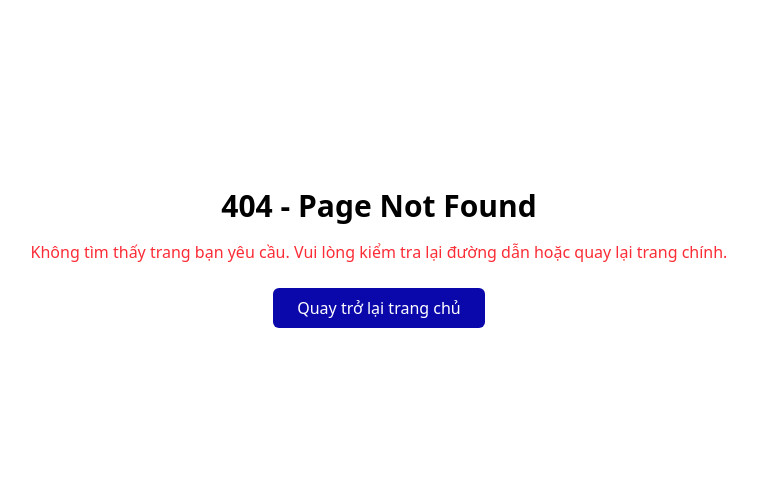
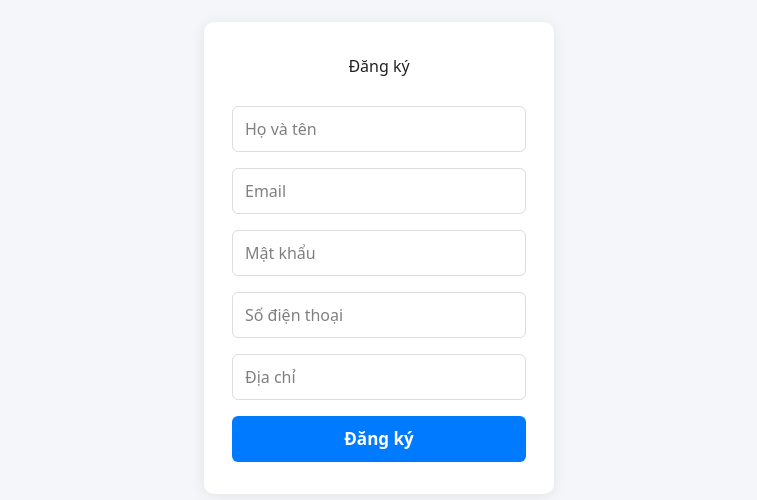
Before and after one commit to Vanthu004/DATN_WebQuantri, a React (Vite) app in the folder admin/: page /register in a window 1280 px wide. Before the commit this address had no page. Shown: the part 142-642 px from the top of the page, without its empty margins (261-1018 px from the left). Built offline with nearby package versions, Linux system fonts and the light colour scheme.

Commit message:
Login, Register, PrivateRouter
Đăng ký, đăng nhập, private router

```diff
--- a/admin/src/App.tsx
+++ b/admin/src/App.tsx
@@ -10,11 +10,16 @@ import { ToastContainer } from "react-toastify";
 import UpdateCategory from "./pages/categories/UpdateCategory";
 import AddProduct from "./pages/products/AddProduct";
 import UpdateProduct from "./pages/products/UpdateProduct";
+import RegisterPage from "./pages/auths/register";
+import Login from "./pages/auths/login";
+import PrivateRouter from "./hooks/PrivateRouter";
 
 function App() {
   return (
     <>
       <Routes>
+        {/* Private routes */}
+        <Route element={<PrivateRouter />}>
           <Route element={<LayoutAdmin />}>
             <Route path="/" index element={<Dashboard />} />
 
@@ -28,10 +33,12 @@ function App() {
             <Route path="/categories/add" element={<AddCategory />} />
             <Route path="/categories/update/:id" element={<UpdateCategory />} />
 
-          <Route path="" element />
-          <Route path="" element />
-          <Route path="" element />
+            {/* Các route khác cần đăng nhập có thể thêm ở đây */}
           </Route>
+        </Route>
+        {/* Public routes */}
+        <Route path="/register" element={<RegisterPage />} />
+        <Route path="/login" element={<Login />} />
         <Route path="*" element={<PageNotFound />} />
       </Routes>
       <ToastContainer position="top-right" autoClose={3000} />
--- /dev/null
+++ b/admin/src/css/auth/login.css
@@ -0,0 +1,63 @@
+.login-container {
+  min-height: 100vh;
+  display: flex;
+  align-items: center;
+  justify-content: center;
+  background: #f5f6fa;
+}
+
+.login-form {
+  background: #fff;
+  padding: 32px 28px;
+  border-radius: 10px;
+  box-shadow: 0 2px 16px rgba(0, 0, 0, 0.08);
+  display: flex;
+  flex-direction: column;
+  width: 350px;
+  gap: 16px;
+}
+
+.login-form h2 {
+  text-align: center;
+  margin-bottom: 12px;
+  color: #222;
+}
+
+.login-form input {
+  padding: 10px 12px;
+  border: 1px solid #ddd;
+  border-radius: 6px;
+  font-size: 16px;
+  outline: none;
+  transition: border 0.2s;
+}
+
+.login-form input:focus {
+  border: 1.5px solid #007bff;
+}
+
+.login-form button {
+  padding: 10px 0;
+  background: #007bff;
+  color: #fff;
+  border: none;
+  border-radius: 6px;
+  font-size: 17px;
+  font-weight: 600;
+  cursor: pointer;
+  transition: background 0.2s;
+}
+
+.login-form button:hover {
+  background: #0056b3;
+}
+
+.login-error {
+  color: #d90429;
+  background: #ffe5e9;
+  padding: 8px 10px;
+  border-radius: 5px;
+  margin-bottom: 4px;
+  text-align: center;
+  font-size: 15px;
+}
--- /dev/null
+++ b/admin/src/css/auth/register.css
@@ -0,0 +1,73 @@
+.register-container {
+  min-height: 100vh;
+  display: flex;
+  align-items: center;
+  justify-content: center;
+  background: #f5f6fa;
+}
+
+.register-form {
+  background: #fff;
+  padding: 32px 28px;
+  border-radius: 10px;
+  box-shadow: 0 2px 16px rgba(0, 0, 0, 0.08);
+  display: flex;
+  flex-direction: column;
+  width: 350px;
+  gap: 16px;
+}
+
+.register-form h2 {
+  text-align: center;
+  margin-bottom: 12px;
+  color: #222;
+}
+
+.register-form input {
+  padding: 10px 12px;
+  border: 1px solid #ddd;
+  border-radius: 6px;
+  font-size: 16px;
+  outline: none;
+  transition: border 0.2s;
+}
+
+.register-form input:focus {
+  border: 1.5px solid #007bff;
+}
+
+.register-form button {
+  padding: 10px 0;
+  background: #007bff;
+  color: #fff;
+  border: none;
+  border-radius: 6px;
+  font-size: 17px;
+  font-weight: 600;
+  cursor: pointer;
+  transition: background 0.2s;
+}
+
+.register-form button:hover {
+  background: #0056b3;
+}
+
+.register-error {
+  color: #d90429;
+  background: #ffe5e9;
+  padding: 8px 10px;
+  border-radius: 5px;
+  margin-bottom: 4px;
+  text-align: center;
+  font-size: 15px;
+}
+
+.register-success {
+  color: #218838;
+  background: #e6ffed;
+  padding: 8px 10px;
+  border-radius: 5px;
+  margin-bottom: 4px;
+  text-align: center;
+  font-size: 15px;
+}
--- /dev/null
+++ b/admin/src/hooks/PrivateRouter.tsx
@@ -0,0 +1,9 @@
+import React from "react";
+import { Navigate, Outlet } from "react-router-dom";
+
+const PrivateRouter = () => {
+  const token = localStorage.getItem("token");
+  return token ? <Outlet /> : <Navigate to="/login" replace />;
+};
+
+export default PrivateRouter;
--- /dev/null
+++ b/admin/src/interfaces/interface.ts
@@ -0,0 +1,12 @@
+export default interface User {
+  _id: string;
+  email: string;
+  password: string;
+  name: string;
+  role: string;
+  phone_number: string;
+  avatar_url: string;
+  address: string;
+  token_divice: string;
+  created_date: Date;
+}
--- /dev/null
+++ b/admin/src/pages/auths/Login.tsx
@@ -0,0 +1,63 @@
+import React, { useState } from "react";
+import { Login as LoginService } from "../../services/auth";
+import "../../css/auth/login.css";
+import { useNavigate } from "react-router-dom";
+import { toast } from "react-toastify";
+
+const Login = () => {
+  const [form, setForm] = useState({
+    email: "",
+    password: "",
+  });
+  const [error, setError] = useState("");
+  const navigate = useNavigate();
+
+  const handleChange = (e: React.ChangeEvent<HTMLInputElement>) => {
+    setForm({ ...form, [e.target.name]: e.target.value });
+  };
+
+  const handleSubmit = async (e: React.FormEvent) => {
+    e.preventDefault();
+    setError("");
+    try {
+      const res = (await LoginService(form)) as { token?: string };
+      if (res && res.token) {
+        localStorage.setItem("token", res.token);
+        toast.success("Đăng nhập thành công");
+        navigate("/");
+      } else {
+        setError("Đăng nhập thất bại. Vui lòng thử lại.");
+      }
+    } catch (err) {
+      setError("Đăng nhập thất bại. Vui lòng thử lại.");
+    }
+  };
+
+  return (
+    <div className="login-container">
+      <form className="login-form" onSubmit={handleSubmit}>
+        <h2>Đăng nhập</h2>
+        {error && <div className="login-error">{error}</div>}
+        <input
+          type="email"
+          name="email"
+          placeholder="Email"
+          value={form.email}
+          onChange={handleChange}
+          required
+        />
+        <input
+          type="password"
+          name="password"
+          placeholder="Mật khẩu"
+          value={form.password}
+          onChange={handleChange}
+          required
+        />
+        <button type="submit">Đăng nhập</button>
+      </form>
+    </div>
+  );
+};
+
+export default Login;
--- /dev/null
+++ b/admin/src/pages/auths/Register.tsx
@@ -0,0 +1,89 @@
+import React, { useState } from "react";
+import { Register } from "../../services/auth";
+import "../../css/auth/register.css";
+import { useNavigate } from "react-router-dom";
+import { toast } from "react-toastify";
+
+const RegisterPage = () => {
+  const [form, setForm] = useState({
+    email: "",
+    password: "",
+    name: "",
+    phone_number: "",
+    address: "",
+  });
+  const [error, setError] = useState("");
+  const [success, setSuccess] = useState("");
+  const navigate = useNavigate();
+
+  const handleChange = (e: React.ChangeEvent<HTMLInputElement>) => {
+    setForm({ ...form, [e.target.name]: e.target.value });
+  };
+
+  const handleSubmit = async (e: React.FormEvent) => {
+    e.preventDefault();
+    setError("");
+    setSuccess("");
+    try {
+      await Register(form);
+      setSuccess("Đăng ký thành công!");
+      toast.success("Đăng ký thành công");
+      navigate("/login");
+    } catch (err) {
+      setError("Đăng ký thất bại. Vui lòng thử lại.");
+    }
+  };
+
+  return (
+    <div className="register-container">
+      <form className="register-form" onSubmit={handleSubmit}>
+        <h2>Đăng ký</h2>
+        {error && <div className="register-error">{error}</div>}
+        {success && <div className="register-success">{success}</div>}
+        <input
+          type="text"
+          name="name"
+          placeholder="Họ và tên"
+          value={form.name}
+          onChange={handleChange}
+          required
+        />
+        <input
+          type="email"
+          name="email"
+          placeholder="Email"
+          value={form.email}
+          onChange={handleChange}
+          required
+        />
+        <input
+          type="password"
+          name="password"
+          placeholder="Mật khẩu"
+          value={form.password}
+          onChange={handleChange}
+          required
+        />
+        <input
+          type="text"
+          name="phone_number"
+          placeholder="Số điện thoại"
+          value={form.phone_number}
+          onChange={handleChange}
+          required
+        />
+        <input
+          type="text"
+          name="address"
+          placeholder="Địa chỉ"
+          value={form.address}
+          onChange={handleChange}
+          required
+        />
+        <button type="submit">Đăng ký</button>
+      </form>
+    </div>
+  );
+};
+
+export default RegisterPage;
--- /dev/null
+++ b/admin/src/services/auth.ts
@@ -0,0 +1,25 @@
+import api from "../configs/api";
+
+export const Register = async (userData: {
+  email: string;
+  password: string;
+  name: string;
+  phone_number: string;
+  address: string;
+}) => {
+  try {
+    const response = await api.post("/users/register", userData);
+    return response.data;
+  } catch (error) {
+    console.log(error);
+  }
+};
+
+export const Login = async (userData: { email: string; password: string }) => {
+  try {
+    const response = await api.post("/users/login", userData);
+    return response.data;
+  } catch (error) {
+    console.log(error);
+  }
+};
```
Also changed, not shown: admin/src/services/user.ts (added). Lines whose indentation alone changed are shown as unchanged.
